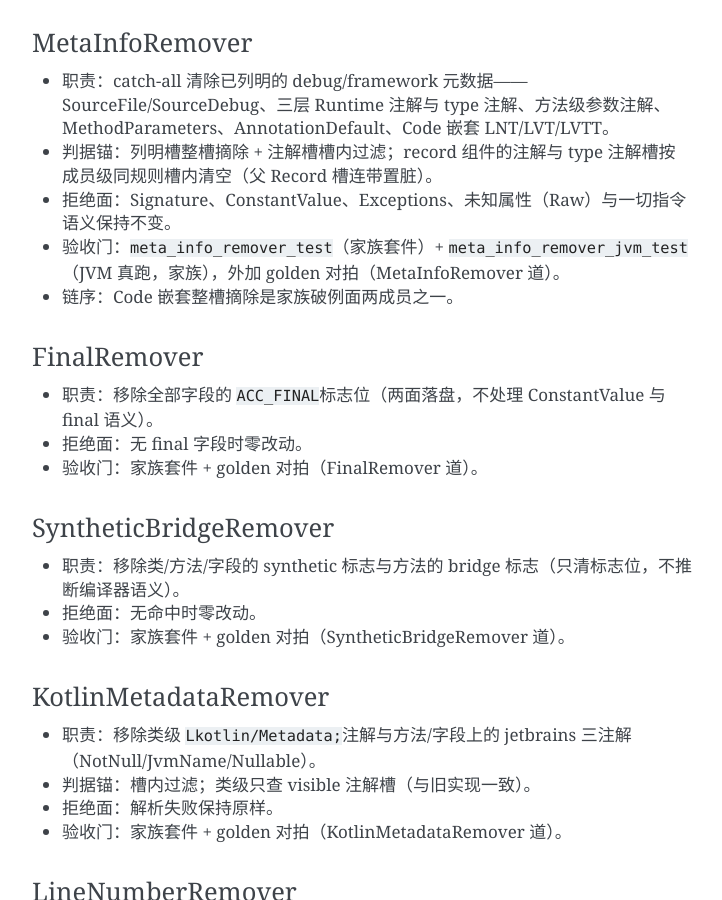
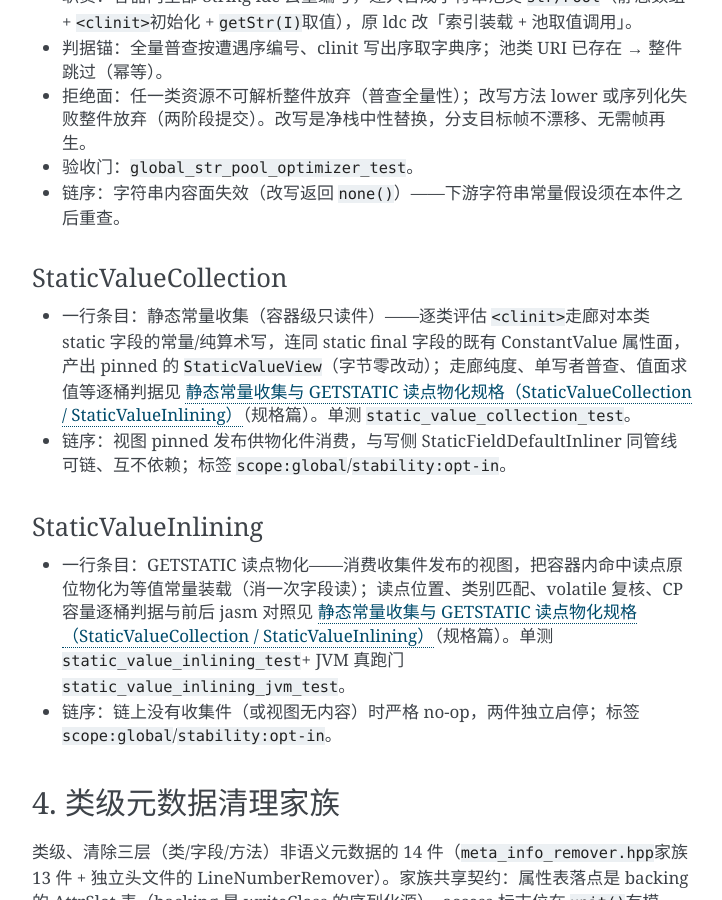
Before and after one commit to luiox/mjbase, a Sphinx documentation site: the page built from mjbase/doc/pass-catalog.rst, in a window 1280 px wide and 900 px high, scrolled down 7443 px. Shown: the whole window, without its empty margins (388-1110 px from the left). Built offline with Sphinx 7.4.7, drawn with Linux system fonts in a browser that asks for light colours; some of the changed text lies outside the part shown.

Commit message:
docs(pass): pass-catalog 目录对账——补 4 个已注册容器级条目，计数 73→77 (#184)
default_pass_registry.cpp 实数 77（21 global / 17 class / 39 method），
catalog 只有 73 条。逐名对照补齐四个已注册但未成目录条目的容器级 pass：
EnumNameRestorer（#174）、IndySiteInliner（#178）、StaticValueCollection /
StaticValueInlining（#177），行格式对齐既有一行条目（职责一句话 + scope +
关联 spec rst + 验收门）；intro 覆盖面计数与分作用域实数对齐。
LVT 重建件注册接线（#182）仍在评审，未合前不进目录。

```diff
--- a/mjbase/doc/pass-catalog.rst
+++ b/mjbase/doc/pass-catalog.rst
@@ -74,6 +74,14 @@
 - 拒绝面：Strict 失败降 BestEffort 帧，仍失败则仅按存储指令推基本类型、引用类型保留原声明；升格、帧、写回失败逐方法跳过，解析或写回失败的类原样保留（``Stats``\ 计数观测）。
 - 验收门：``local_variable_annotator_test``\ 。
 - 链序：只改调试属性，指令、StackMapTable、maxes 一律不动。
+
+.. _pass-catalog-enum-name-restorer:
+
+EnumNameRestorer
+^^^^^^^^^^^^^^^^
+
+- 一行条目：枚举名恢复——扫容器内枚举类，从 ``<clinit>``\ 泄漏的字符串 ldc 真名按双形状判据（构造点窗口与 ``$values``\ 数组形状互证）产出 ``IntermediateMapping``\ 家族映射挂容器 AM，字节零改动；逐条判据（形态锚、双形状互证、名字口径）与边界申报见 :doc:`enum-name-restore-spec`\ （规格篇）。单测 ``enum_name_restorer_test``\ + JVM 真跑门 ``enum_name_restorer_jvm_test``\ 。
+- 链序：只产映射不改名，改名执行交映射消费面组合；标签 ``scope:global``\ /\ ``stability:opt-in``\ 。
 
 .. _pass-catalog-global-structure:
 
@@ -164,7 +172,7 @@
 3. 容器级调用面与常量面
 -----------------------
 
-容器级、改写调用点或常量布局的件。多数成员的等价性论证依赖「容器即全程序」的封闭世界公理（各头注逐件声明），opt-in 由使用者担保。
+容器级、改写调用点或常量布局的件；常量面为「只读收集 + 读点物化」两件组。多数成员的等价性论证依赖「容器即全程序」的封闭世界公理（各头注逐件声明），opt-in 由使用者担保。
 
 .. _pass-catalog-devirtualize-single-target:
 
@@ -194,6 +202,14 @@
 ^^^^^^^^^^^^^
 
 - 一行条目：预算内纯函数小方法体克隆进调用点；适用情况、逐面判据与前后 jasm 对照见 :doc:`method-inliner`\ （规格篇）。单测 ``method_inliner_test``\ + JVM 真跑门 ``method_inliner_jvm_test``\ 。
+
+.. _pass-catalog-indy-site-inliner:
+
+IndySiteInliner
+^^^^^^^^^^^^^^^
+
+- 一行条目：indy 站点内联——消费注入的 IndyResolver 产出，把混淆器家族的 invokedynamic 站点改写为直接成员调用；生成面语义两族（\ ``LambdaMetafactory``\ /\ ``StringConcatFactory``\ ）采集即排除，SPI 契约、改写判据矩阵与前后 jasm 对照见 :doc:`indy-inline-spec`\ （规格篇）。单测 ``indy_site_inliner_test``\ + JVM 真跑门 ``indy_site_inliner_jvm_test``\ 。
+- 链序：注册工厂无 resolver 时严格 no-op，插件/宿主层经构造注入 resolver 后生效；标签 ``scope:global``\ /\ ``stability:opt-in``\ 。
 
 .. _pass-catalog-redundant-invoke-remover:
 
@@ -227,6 +243,22 @@
 - 拒绝面：任一类资源不可解析整件放弃（普查全量性）；改写方法 lower 或序列化失败整件放弃（两阶段提交）。改写是净栈中性替换，分支目标帧不漂移、无需帧再生。
 - 验收门：``global_str_pool_optimizer_test``\ 。
 - 链序：字符串内容面失效（改写返回 ``none()``\ ）——下游字符串常量假设须在本件之后重查。
+
+.. _pass-catalog-static-value-collection:
+
+StaticValueCollection
+^^^^^^^^^^^^^^^^^^^^^
+
+- 一行条目：静态常量收集（容器级只读件）——逐类评估 ``<clinit>``\ 走廊对本类 static 字段的常量/纯算术写，连同 static final 字段的既有 ConstantValue 属性面，产出 pinned 的 ``StaticValueView``\ （字节零改动）；走廊纯度、单写者普查、值面求值等逐桶判据见 :doc:`static-value-inlining-spec`\ （规格篇）。单测 ``static_value_collection_test``\ 。
+- 链序：视图 pinned 发布供物化件消费，与写侧 StaticFieldDefaultInliner 同管线可链、互不依赖；标签 ``scope:global``\ /\ ``stability:opt-in``\ 。
+
+.. _pass-catalog-static-value-inlining:
+
+StaticValueInlining
+^^^^^^^^^^^^^^^^^^^
+
+- 一行条目：GETSTATIC 读点物化——消费收集件发布的视图，把容器内命中读点原位物化为等值常量装载（消一次字段读）；读点位置、类别匹配、volatile 复核、CP 容量逐桶判据与前后 jasm 对照见 :doc:`static-value-inlining-spec`\ （规格篇）。单测 ``static_value_inlining_test``\ + JVM 真跑门 ``static_value_inlining_jvm_test``\ 。
+- 链序：链上没有收集件（或视图无内容）时严格 no-op，两件独立启停；标签 ``scope:global``\ /\ ``stability:opt-in``\ 。
 
 .. _pass-catalog-meta-family:
 
```
Also changed, not shown: other parts of mjbase/doc/pass-catalog.rst (+1 -1 lines).
